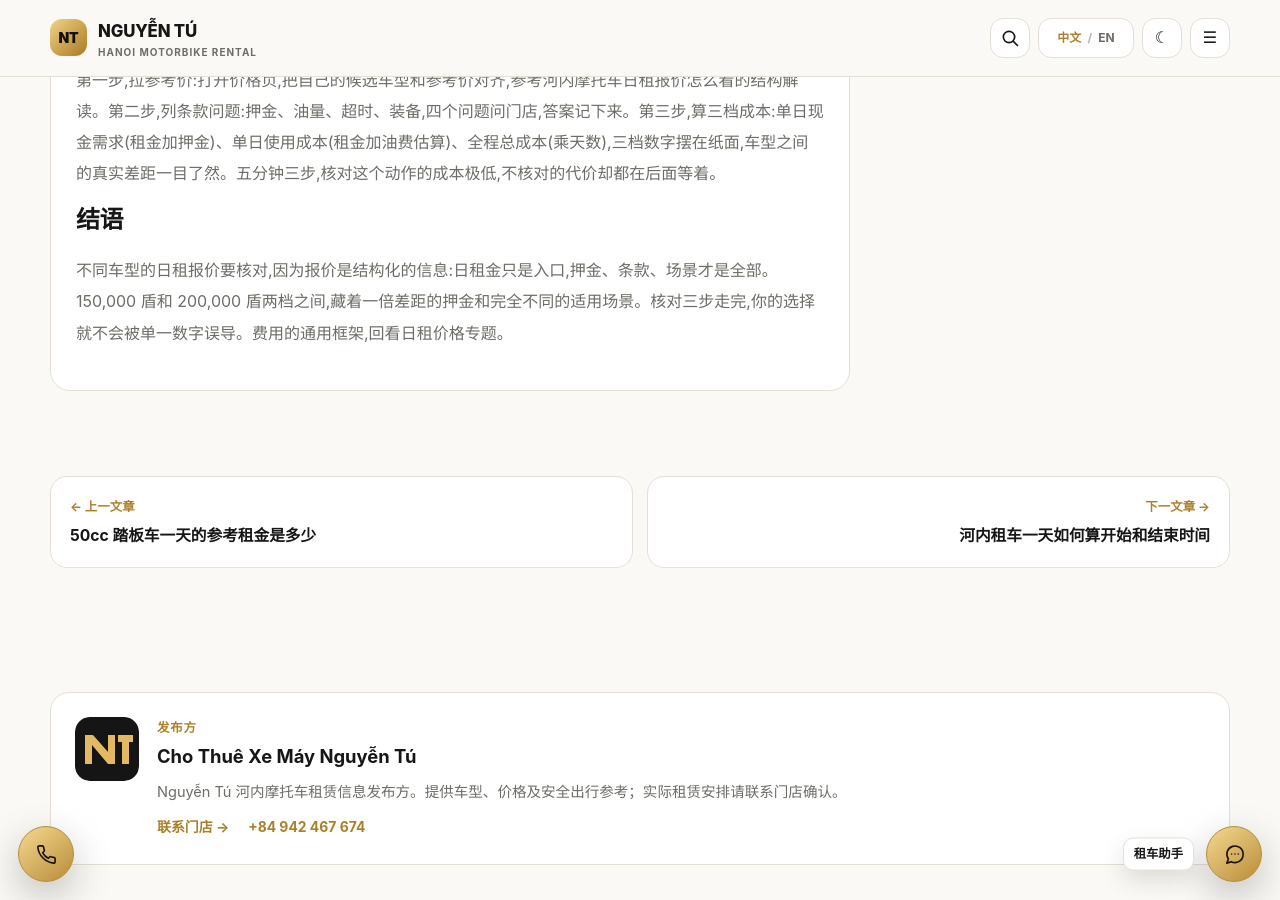
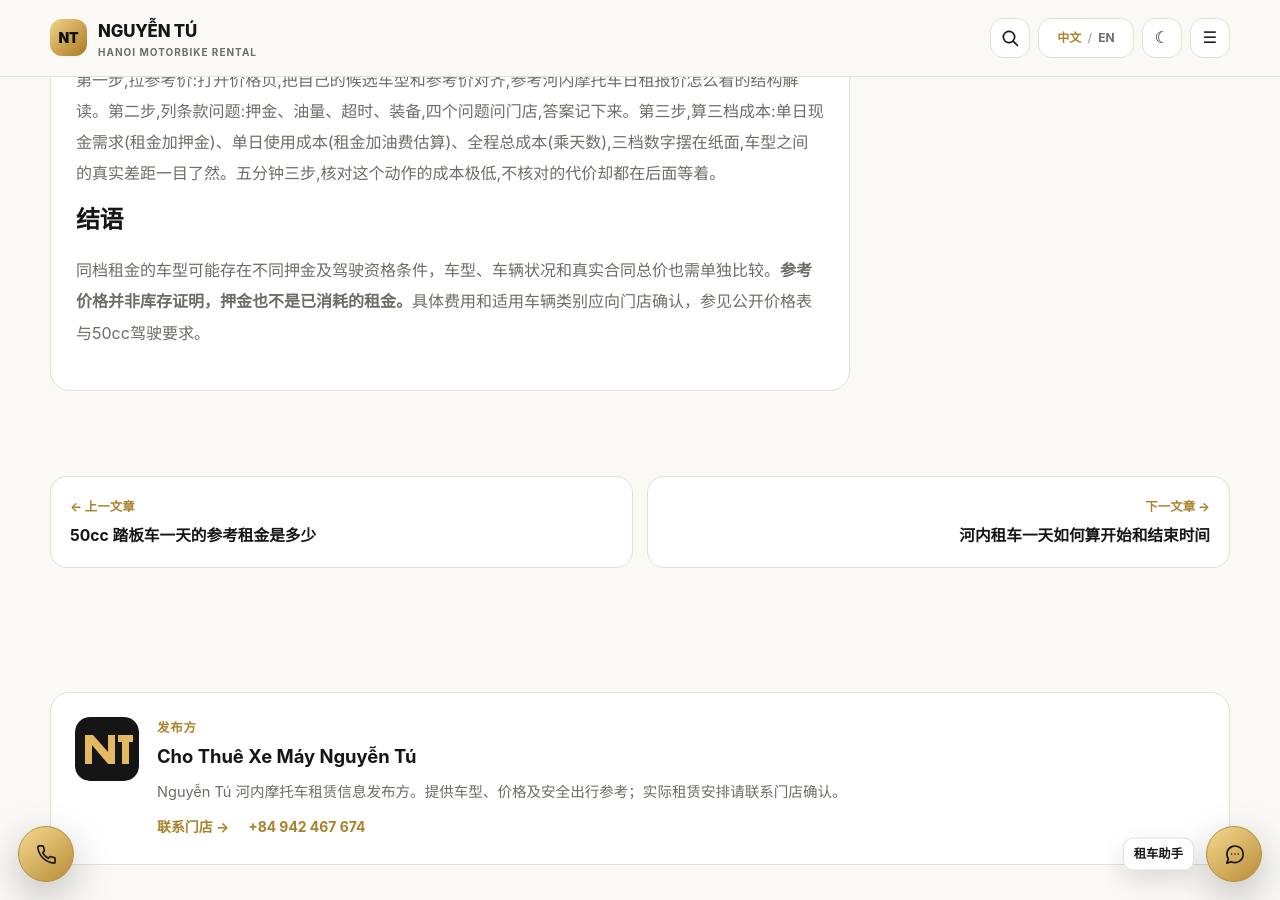
Before and after one commit to thuexemayhanoi/china, a Jekyll site: the page built from _posts/2026-10-11-hanoi-pricing-daily-08.md, in a window 1280 px wide and 900 px high, scrolled down 1174 px. Built offline with Jekyll 4.4.1, drawn with Linux system fonts in a browser that asks for light colours.

Commit message:
seo(china): align AEO conclusion with fact-checked answers 2026-10-11-hanoi-pricing-daily-08.md

```diff
--- a/_posts/2026-10-11-hanoi-pricing-daily-08.md
+++ b/_posts/2026-10-11-hanoi-pricing-daily-08.md
@@ -33,4 +33,4 @@ publication_method: "automated_qa"
 
 ## 结语
 
-不同车型的日租报价要核对,因为报价是结构化的信息:日租金只是入口,押金、条款、场景才是全部。150,000 盾和 200,000 盾两档之间,藏着一倍差距的押金和完全不同的适用场景。核对三步走完,你的选择就不会被单一数字误导。费用的通用框架,回看[日租价格专题](/topics/pricing/daily/)。
+同档租金的车型可能存在不同押金及驾驶资格条件，车型、车辆状况和真实合同总价也需单独比较。**参考价格并非库存证明，押金也不是已消耗的租金。**具体费用和适用车辆类别应向门店确认，参见[公开价格表](/prices/)与[50cc驾驶要求](/topics/50cc/requirements/)。
```
